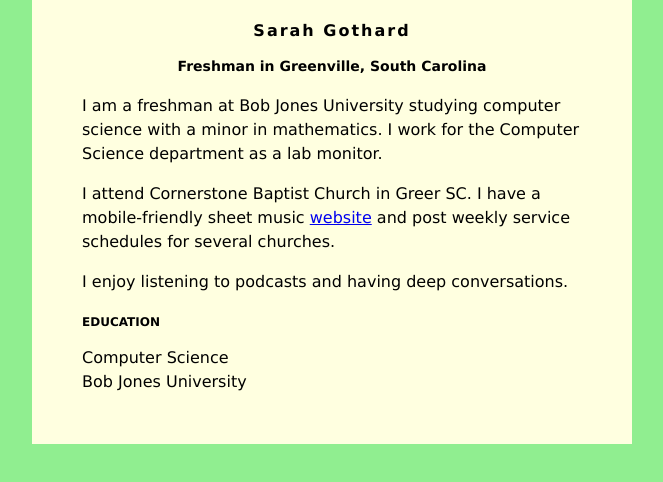
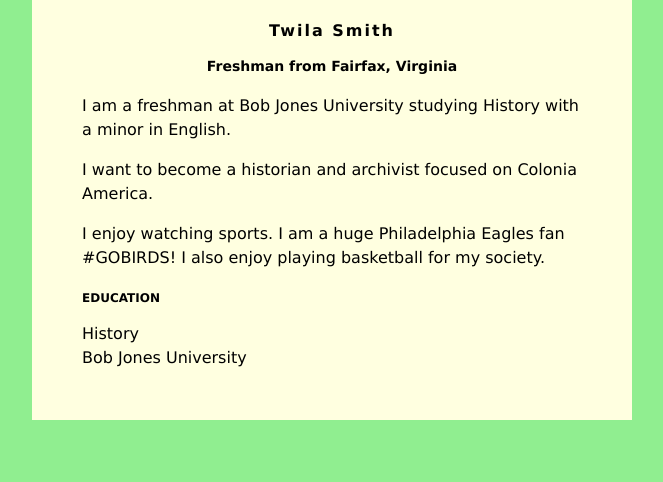
Before and after one commit to twilasmith20/twilasmith20.github.io, a plain HTML site: page index.html in a window 1280 px wide. Shown: the whole page, without its empty margins (308-971 px from the left). Drawn offline with Linux system fonts and the light colour scheme.

Commit message:
Update index.html

```diff
--- a/index.html
+++ b/index.html
@@ -30,21 +30,19 @@
 </head>
 <body>
     <div id="content">
-        <h1>Sarah Gothard</h1>
-        <h2>Freshman in Greenville, South Carolina</h2>
+        <h1>Twila Smith</h1>
+        <h2>Freshman from Fairfax, Virginia</h2>
 
-         <p>I am a freshman at Bob Jones University studying computer science with a minor in
-            mathematics. I work for the Computer Science department as a lab monitor.</p>
+         <p>I am a freshman at Bob Jones University studying History with a minor in
+            English.</p>
          <p>
-            I attend Cornerstone Baptist Church in Greer SC. I have a mobile-friendly
-            sheet music <a href="https://mobilehymns.org/">website</a> and post weekly service
-            schedules for several churches.
+            I want to become a historian and archivist focused on Colonia America.
          </p>
          <p>
-            I enjoy listening to podcasts and having deep conversations.
+            I enjoy watching sports. I am a huge Philadelphia Eagles fan #GOBIRDS! I also enjoy playing basketball for my society.
          </p>
         <h3>EDUCATION</h3>
-        Computer Science<br />
+       History<br />
         Bob Jones University
     </div>
 
```
